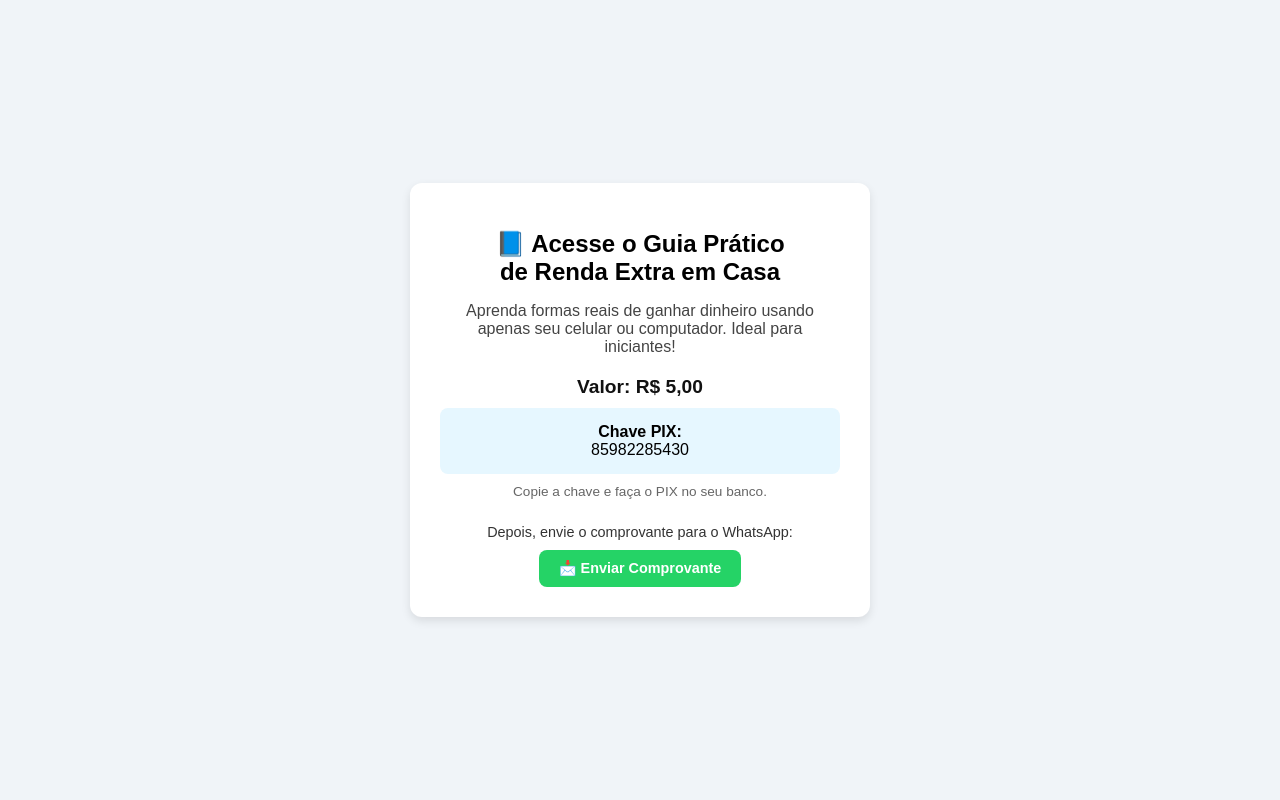
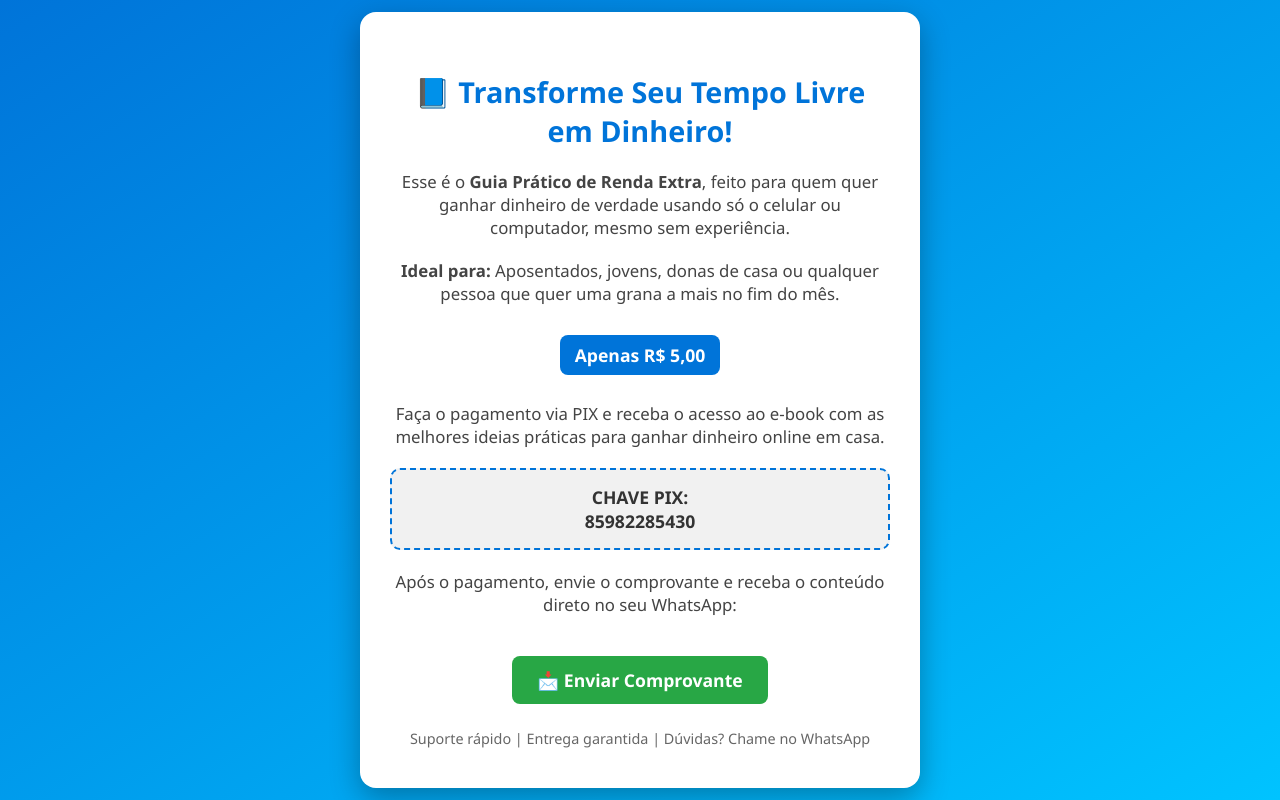
Before and after one commit to gutincascadebala/ebook-renda-extra, a plain HTML site: page index.html in a window 1280 px wide. Drawn offline with Linux system fonts and the light colour scheme.

Commit message:
Update index.html

```diff
--- a/index.html
+++ b/index.html
@@ -3,86 +3,110 @@
 <head>
   <meta charset="UTF-8" />
   <meta name="viewport" content="width=device-width, initial-scale=1.0" />
-  <title>Guia Prático: Renda Extra em Casa</title>
+  <title>Guia Prático: Ganhe Dinheiro em Casa</title>
   <style>
     body {
-      font-family: Arial, sans-serif;
-      background: #f0f4f8;
       margin: 0;
       padding: 0;
+      font-family: 'Segoe UI', sans-serif;
+      background: linear-gradient(to bottom right, #0074d9, #00c3ff);
+      color: #fff;
       display: flex;
       justify-content: center;
       align-items: center;
       height: 100vh;
     }
+
     .container {
-      background: #fff;
-      padding: 30px;
-      border-radius: 12px;
-      box-shadow: 0 4px 10px rgba(0,0,0,0.1);
-      max-width: 400px;
+      background: #ffffff;
+      color: #333;
+      padding: 40px 30px;
+      border-radius: 16px;
+      box-shadow: 0 10px 30px rgba(0, 0, 0, 0.3);
+      max-width: 500px;
+      width: 90%;
       text-align: center;
     }
+
     h1 {
-      font-size: 1.5rem;
-      margin-bottom: 15px;
+      color: #0074d9;
+      font-size: 1.8rem;
+      margin-bottom: 20px;
     }
+
     p {
-      font-size: 1rem;
+      font-size: 1.05rem;
       color: #444;
+      margin-bottom: 20px;
     }
-    .valor {
-      font-size: 1.2rem;
-      color: #111;
+
+    .highlight {
+      background: #0074d9;
+      color: #fff;
+      padding: 8px 15px;
+      border-radius: 8px;
+      display: inline-block;
+      margin: 10px 0;
       font-weight: bold;
-      margin: 20px 0 10px;
+      font-size: 1.1rem;
     }
+
     .pix-box {
-      background: #e6f7ff;
+      background: #f1f1f1;
       padding: 15px;
-      border-radius: 8px;
-      margin: 10px 0;
+      border: 2px dashed #0074d9;
+      border-radius: 10px;
+      margin: 20px 0;
+      font-size: 1.1rem;
+      font-weight: bold;
       word-wrap: break-word;
     }
-    .copy {
-      font-size: 0.85rem;
-      color: #666;
+
+    .cta-button {
+      display: inline-block;
+      margin-top: 20px;
+      padding: 12px 25px;
+      background-color: #28a745;
+      color: #fff;
+      text-decoration: none;
+      border-radius: 8px;
+      font-size: 1.1rem;
+      font-weight: bold;
+      transition: background-color 0.3s;
     }
-    .comprovante {
+
+    .cta-button:hover {
+      background-color: #218838;
+    }
+
+    .footer {
       margin-top: 25px;
       font-size: 0.9rem;
-      color: #333;
-    }
-    .button {
-      margin-top: 10px;
-      background: #25d366;
-      color: #fff;
-      padding: 10px 20px;
-      border: none;
-      border-radius: 8px;
-      text-decoration: none;
-      display: inline-block;
-      font-weight: bold;
+      color: #666;
     }
   </style>
 </head>
 <body>
   <div class="container">
-    <h1>📘 Acesse o Guia Prático<br>de Renda Extra em Casa</h1>
-    <p>Aprenda formas reais de ganhar dinheiro usando apenas seu celular ou computador. Ideal para iniciantes!</p>
+    <h1>📘 Transforme Seu Tempo Livre em Dinheiro!</h1>
+    <p>Esse é o <strong>Guia Prático de Renda Extra</strong>, feito para quem quer ganhar dinheiro de verdade usando só o celular ou computador, mesmo sem experiência.</p>
 
-    <div class="valor">Valor: R$ 5,00</div>
+    <p><strong>Ideal para:</strong> Aposentados, jovens, donas de casa ou qualquer pessoa que quer uma grana a mais no fim do mês.</p>
+
+    <div class="highlight">Apenas R$ 5,00</div>
+
+    <p>Faça o pagamento via PIX e receba o acesso ao e-book com as melhores ideias práticas para ganhar dinheiro online em casa.</p>
 
     <div class="pix-box">
-      <strong>Chave PIX:</strong><br />
+      CHAVE PIX:<br>
       85982285430
     </div>
 
-    <div class="copy">Copie a chave e faça o PIX no seu banco.</div>
+    <p>Após o pagamento, envie o comprovante e receba o conteúdo direto no seu WhatsApp:</p>
+    <a href="https://wa.me/5585982285430" class="cta-button">📩 Enviar Comprovante</a>
 
-    <div class="comprovante">
-      Depois, envie o comprovante para o WhatsApp:<br />
-      <a href="https://wa.me/5585982285430" class="button">📩 Enviar Comprovante</a>
+    <div class="footer">
+      Suporte rápido | Entrega garantida | Dúvidas? Chame no WhatsApp
     </div>
   </div>
 </body>
```
